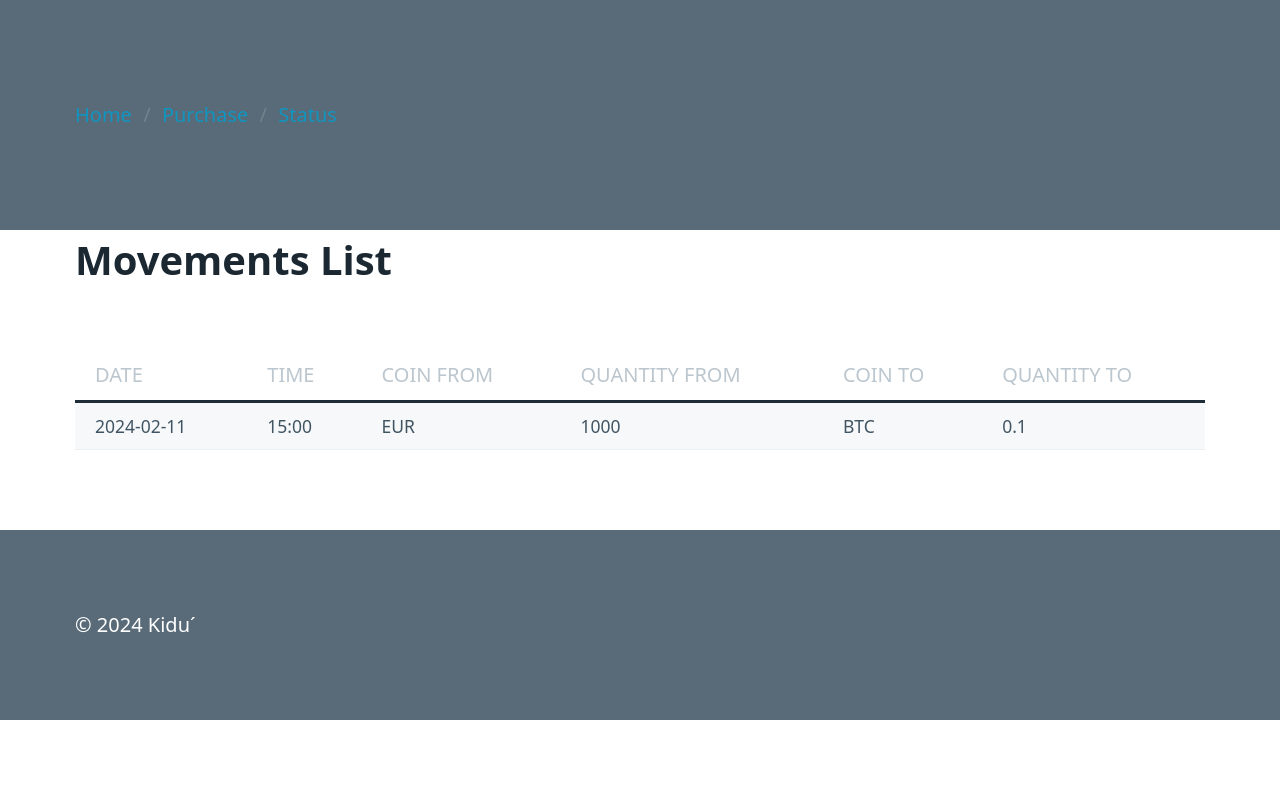
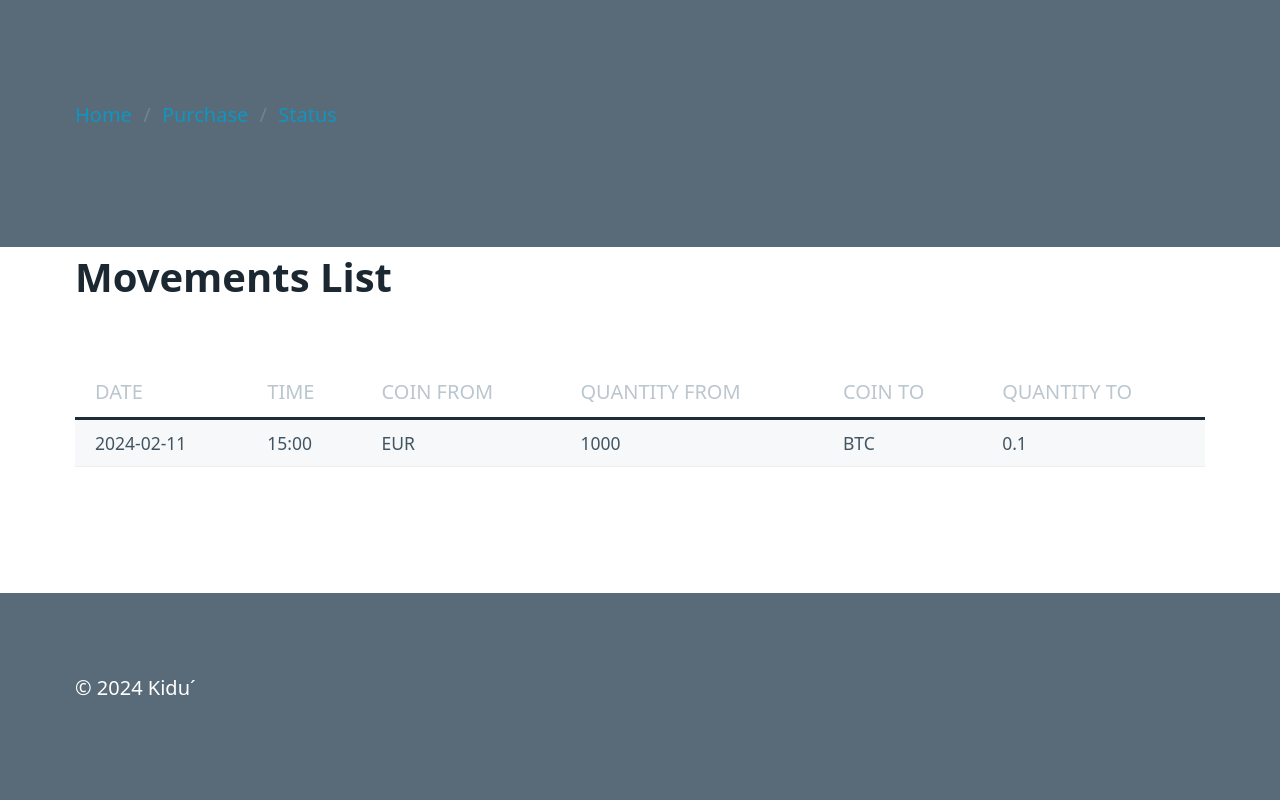
Before and after one commit to Kidu23/FlaskClassicProject, a Flask app: page / in a window 1280 px wide. Run offline with Flask 3, Linux system fonts and the light colour scheme.

Commit message:
body update

```diff
--- a/CryptoApp/static/styles.css
+++ b/CryptoApp/static/styles.css
@@ -2,3 +2,9 @@ header,footer{
     background-color: var(--secondary);
     color: var(--secondary-inverse)
 }
+body{
+    min-height: 100vh;
+    display: grid;
+    grid-auto-flow: auto 500px 1fr auto;
+    margin: 0
+}
```
